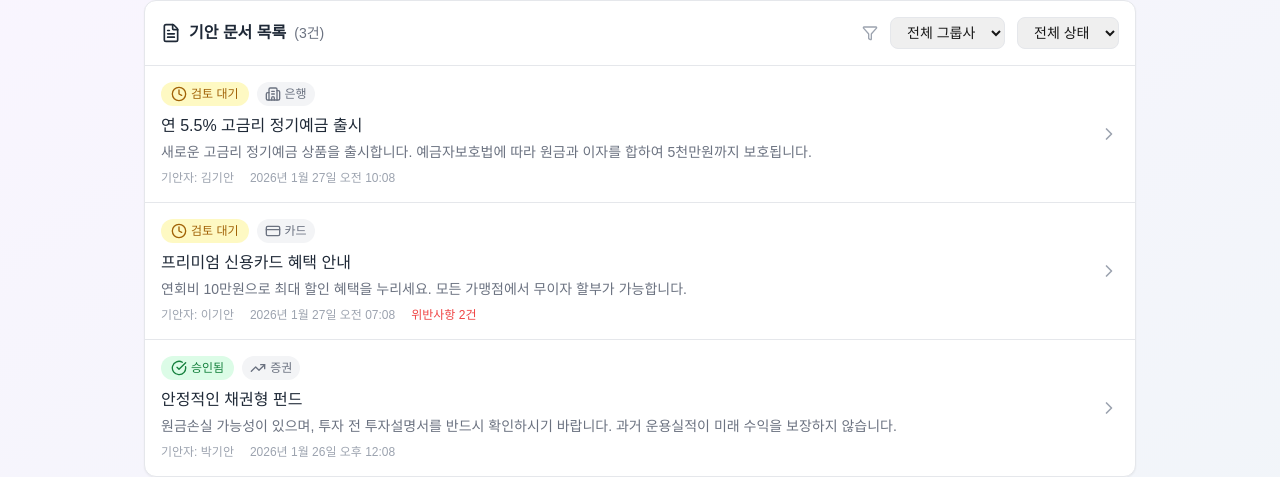
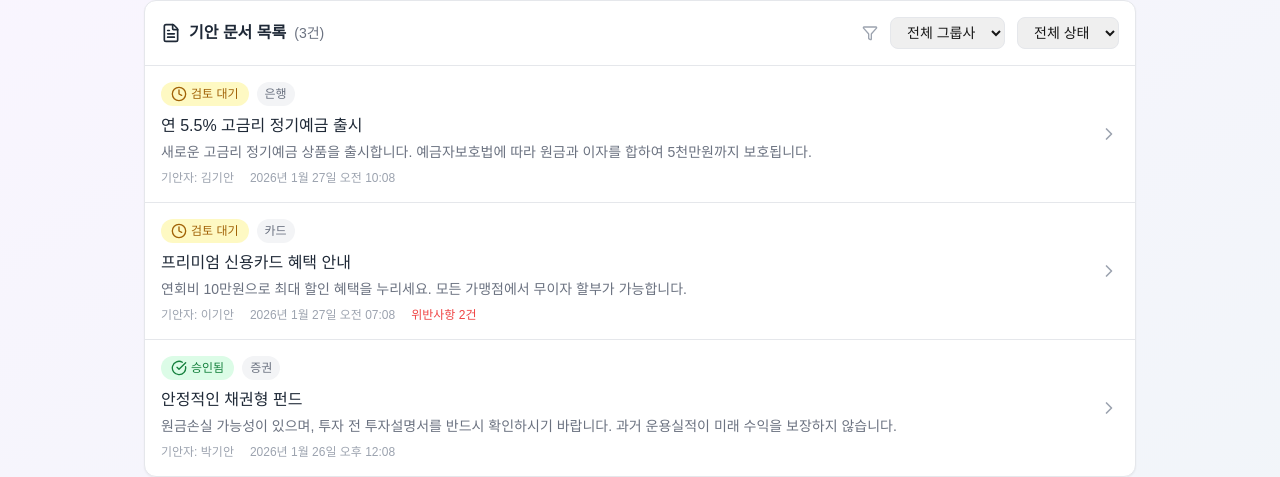
Before and after one commit to yangjae33/ad-compliance-auditor, a Next.js app: page /compliance-officer in a window 1280 px wide. Shown: the part 215-692 px from the top of the page. Built offline with nearby package versions, Linux system fonts and the light colour scheme.

Commit message:
Update page.tsx

```diff
--- a/src/app/compliance-officer/page.tsx
+++ b/src/app/compliance-officer/page.tsx
@@ -18,13 +18,20 @@ import {
   Shield,
 } from "lucide-react";
 import { useCompliance } from "@/stores/ComplianceContext";
-import { DraftDocument, DraftStatus, Sector } from "@/data/mockData";
+import { DraftDocument, DraftStatus } from "@/data/mockData";
 
-const sectorIcons: Record<Sector, React.ReactNode> = {
-  은행: <Building2 className="w-4 h-4" />,
-  카드: <CreditCard className="w-4 h-4" />,
-  증권: <TrendingUp className="w-4 h-4" />,
-  라이프: <Shield className="w-4 h-4" />,
+const sectorIcons = {
+  Bank: <Building2 className="w-4 h-4" />,
+  Card: <CreditCard className="w-4 h-4" />,
+  Investment: <TrendingUp className="w-4 h-4" />,
+  Insurance: <Shield className="w-4 h-4" />,
+};
+
+const sectorLabels = {
+  Bank: "은행",
+  Card: "카드",
+  Investment: "투자",
+  Insurance: "보험",
 };
 
 const statusConfig: Record<DraftStatus, { label: string; color: string; bgColor: string; icon: React.ReactNode }> = {
```
